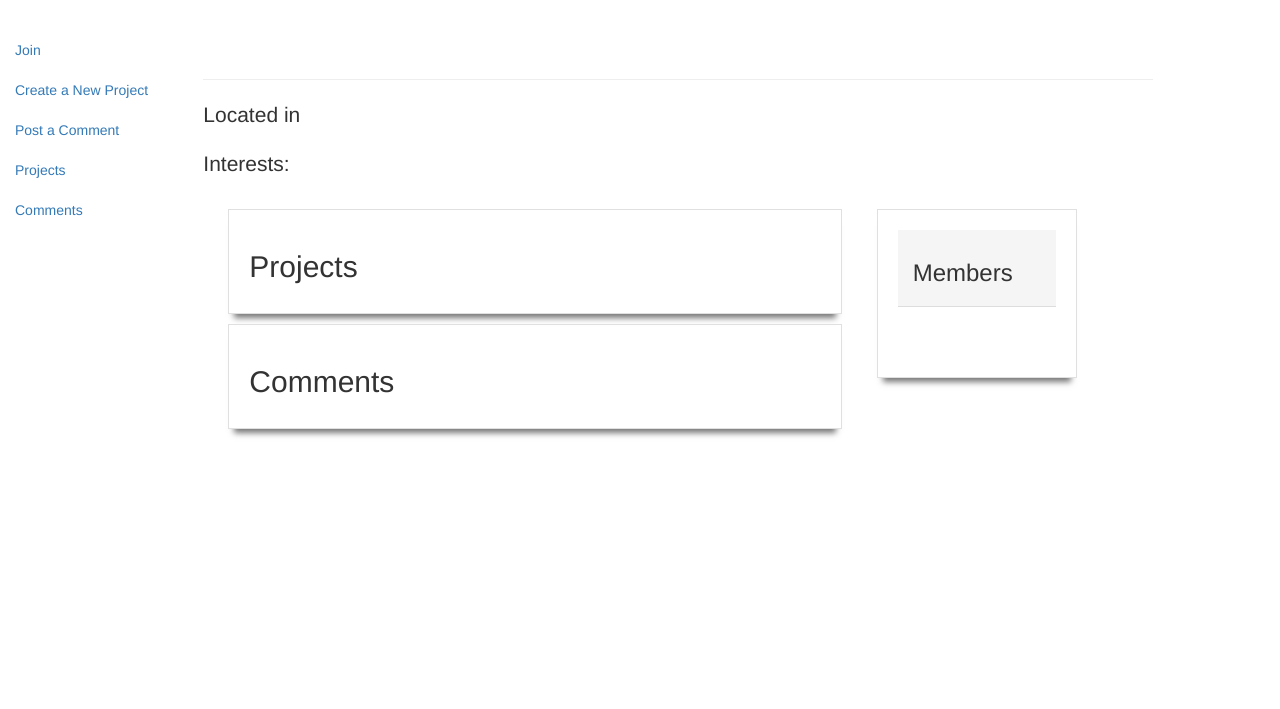
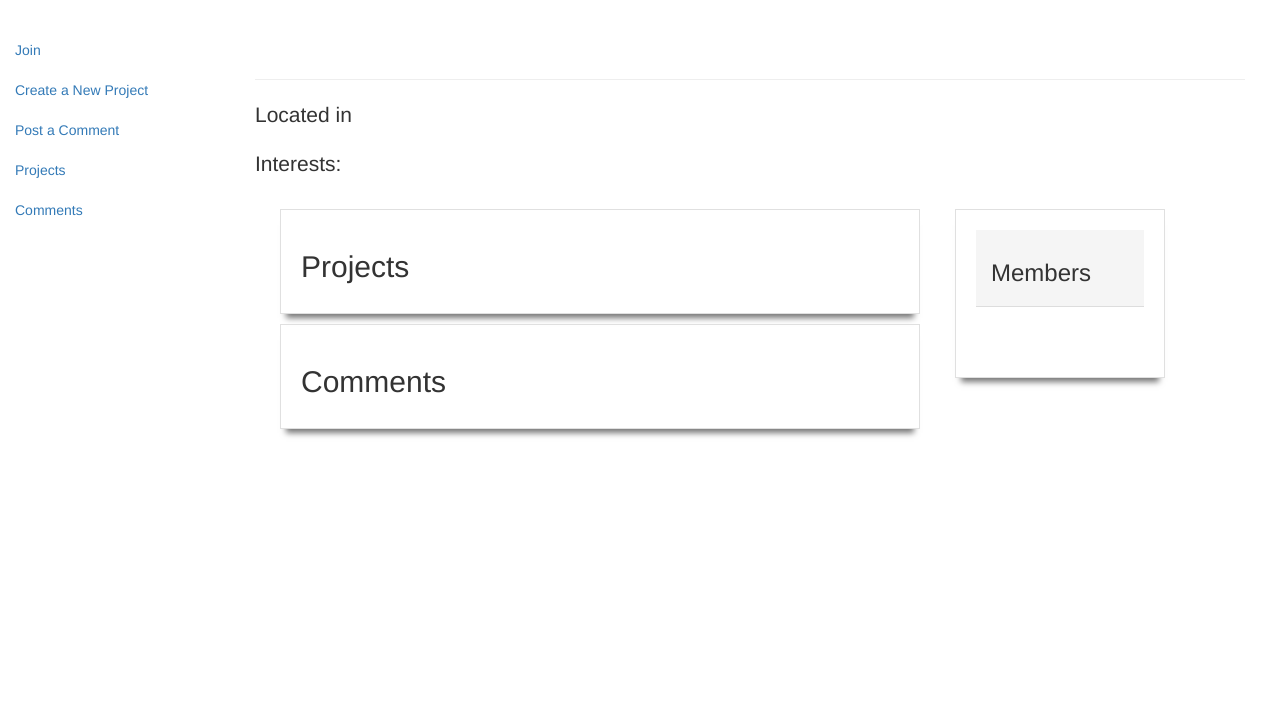
Before and after one commit to takwas/CommunityFund, a Django app: template home/templates/home/community_detail.html in a window 1280 px wide. Shown: the part 51-760 px from the top of the page. Run offline with Django 3.2, Linux system fonts and the light colour scheme; the template is opened without the code that fills it, so the values that code supplies are empty; the visitor is signed in with stand-in values (Sample User, id 1); some libraries are stand-ins or nearby versions.

Commit message:
Fixed sidebar

```diff
--- a/home/templates/home/community_detail.html
+++ b/home/templates/home/community_detail.html
@@ -6,7 +6,8 @@
 {% if user.is_authenticated %}
 <div class="row row-offcanvas row-offcanvas-left">
     <!-- side bar -->
-    <div id="sidebar" class="col-sm-3 col-md-2 sidebar-offcanvas" role="navigation">
+    <div id="sidebar" class="sidebar-offcanvas">
+        <div class="col-md-12">
             <ul class="nav nav-sidebar">
                 <li>
                 {% if not is_member %}
@@ -42,11 +43,13 @@
                 </ul>
             {% endif %}
         </div>
+    </div>
 
 {% endif %}
 
 <!-- main section -->
-    <div id="main" class="col-sm-9">
+    <div id="main">
+        <div class="col-md-12">
             <div class="row">
                 <h1 class="page-header">{{ object.name }}</h1>
                 <p class="lead">Located in {{ object.location }}</p>
@@ -58,7 +61,7 @@
                 </ul>
             </div>
 
-        <div id="middle" class="col-sm-8">
+            <div id="middle" class="col-md-8">
                 <div class="row">
 
                     <!-- Projects -->
@@ -105,7 +108,7 @@
             </div>
 
             <!-- members list -->
-        <div class="col-sm-3">
+            <div class="col-md-3">
                 <div class="panel panel-default card">
                     <div class="panel-heading">
                         <h3>Members</h3>
@@ -124,5 +127,6 @@
             </div>
         </div>
     </div>
+</div>
 
 {% endblock %}
--- a/static/styles/communityfund.css
+++ b/static/styles/communityfund.css
@@ -17,10 +17,19 @@
     margin-bottom: 20px;
 }
 
+#sidebar {
+    width: inherit;
+    min-width: 250px;
+    max-width: 250px;
+    float: left;
+}
+
 #main {
+    height: 85%;
     padding-left: 20px;
     padding-right: 20px;
     padding-bottom: 20px;
+    overflow: auto;
 }
 
 
```
Lines whose indentation alone changed are shown as unchanged.
